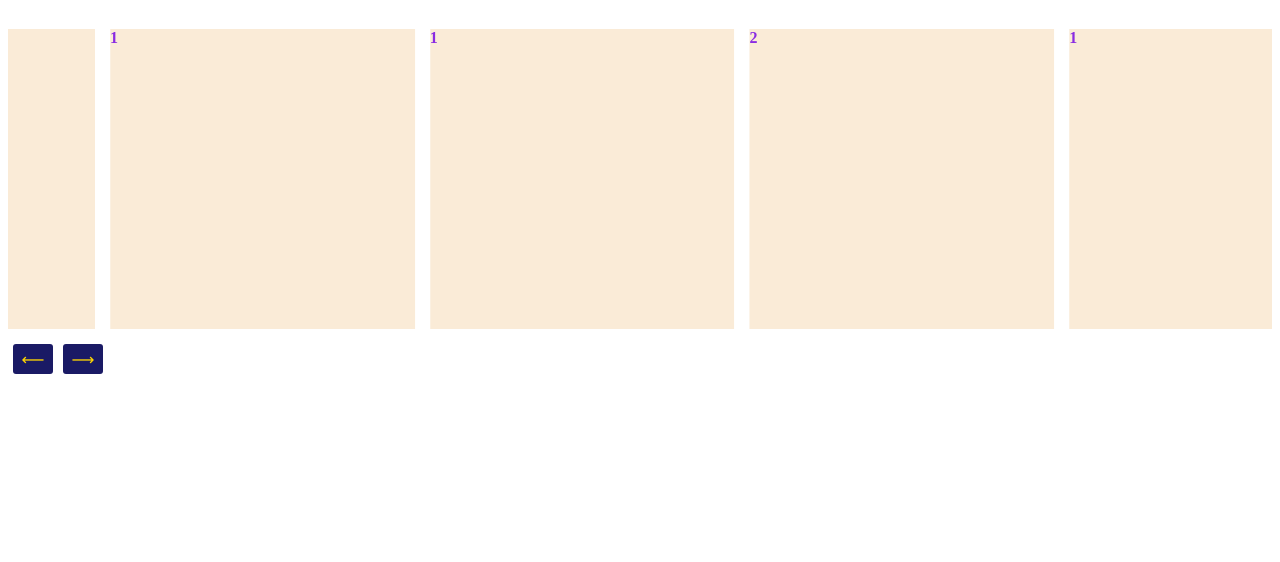
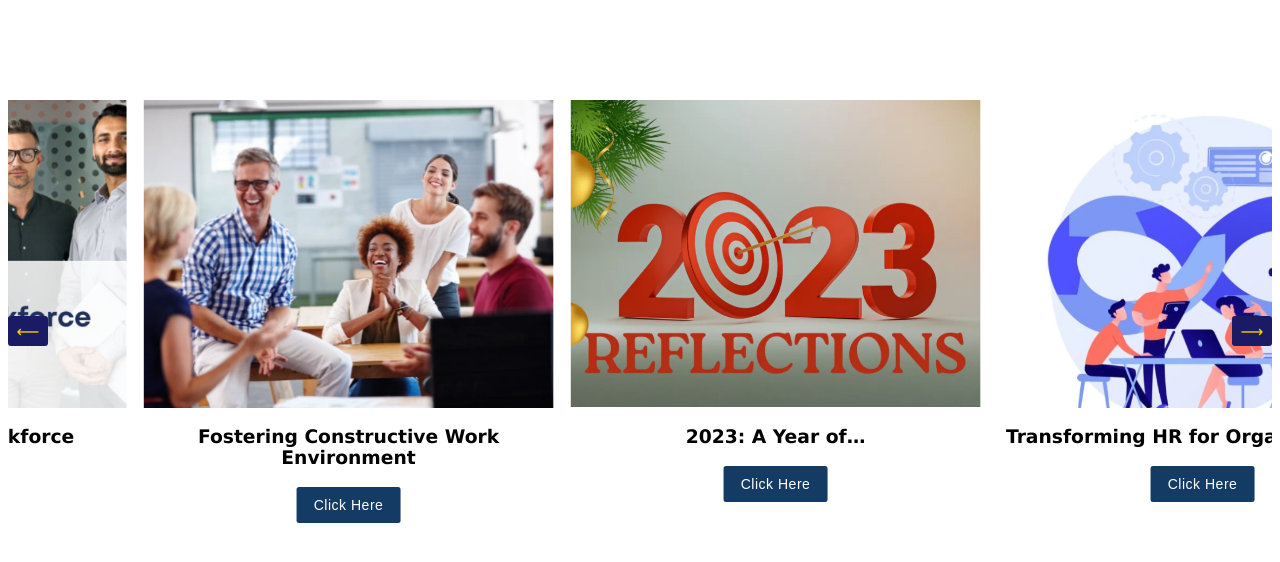
Before and after one commit to sonaligadekar20/owl-carousel, a plain HTML site: page index.html in a window 1280 px wide. Drawn offline with Linux system fonts and the light colour scheme.

Commit message:
added images & text

```diff
--- a/css/style.css
+++ b/css/style.css
@@ -1,8 +1,9 @@
 .carouse-item{
-    background-color:antiquewhite;
-    color:blueviolet;
-    height: 300px;
-
+    /* background-color:antiquewhite; */
+    color:#020101;
+    font-family:'Lucida Sans', 'Lucida Sans Regular', 'Lucida Grande', 'Lucida Sans Unicode', Geneva, Verdana, sans-serif;
+    text-align: center;
+    /* height: 300px; */
 
 }
 .carousel .owl-next,
@@ -11,7 +12,34 @@
     color:gold !important;
     height: 30px;
     width: 40px;
+    position: absolute;
+    top: 50%;
 }
-.carousel .owl-nav{
-    position: absolute;
+.carousel{
+    margin-top: 100px;
 }
+.carousel .owl-next{
+    right: -5px;
+}
+.carousel .owl-prev{
+    left: -5px;
+}
+/* .carouse-text{
+    text-align: center;
+
+} */
+
+.carouse-btn{
+    background-color: #143B64;
+    color:#ffffff;
+    border: none;
+    font-size: 14px;
+    letter-spacing: 0.5px;
+    font-weight: 100;
+    padding: 10px 17px;
+    border-radius: 2.5px;
+    font-family:sans-serif;
+}
+.carouse-btn:hover{
+    background-color:gold;
+}
--- a/index.html
+++ b/index.html
@@ -1,5 +1,6 @@
 <!DOCTYPE html>
 <html lang="en">
+
 <head>
     <meta charset="UTF-8">
     <meta name="viewport" content="width=device-width, initial-scale=1.0">
@@ -11,15 +12,27 @@
     <!-- custom -->
     <link rel="stylesheet" href="css/style.css">
 </head>
+
 <body>
     <div class="owl-carousel owl-theme carousel">
-        <div class="carouse-item"><h4>1</h4></div>
-        <div class="carouse-item"><h4>2</h4></div>
-        <div class="carouse-item"><h4>1</h4></div>
-        <div class="carouse-item"><h4>1</h4></div>
-        <div class="carouse-item"><h4>1</h4></div>
-        <div class="carouse-item"><h4>1</h4></div>
-
+        <div class="carouse-item"><img src="img/Executive-Summary-FoW2024-640x480.png" alt="">
+            <h3 class="carouse-text">The Future Of The Workforce</h3>
+            <button class="carouse-btn">Click Here</button>
+        </div>
+        <div class="carouse-item"><img src="img/Fostering-Constructive-Work-Environments-Through-Team-Coaching-640x480 (1).png" alt="">
+            <h3 class="carouse-text">Fostering Constructive Work Environment</h3>
+            <button class="carouse-btn">Click Here</button></div>
+        <div class="carouse-item"><img src="img/A-Year-Of-Unprecedented-Achievements-758x568.png" alt="">
+            <h3 class="carouse-text">2023: A Year of…</h3>
+            <button class="carouse-btn">Click Here</button> </div>
+        <div class="carouse-item"><img src="img/Transforming-HR-for-Organization-680x510 (1).png" alt="">
+            <h3 class="carouse-text">Transforming HR for Organizational…</h3>
+        <button class="carouse-btn">Click Here</button>
+        </div>
+        <div class="carouse-item"><img src="img/Knowledge-is-the-Past-640x480.png" alt="">
+            <h3 class="carouse-text">Knowledge is the Past</h3>
+        <button class="carouse-btn">Click Here</button>
+        </div>
     </div>
 
 
@@ -36,4 +49,5 @@
 
 
 </body>
+
 </html>
--- a/js/script.js
+++ b/js/script.js
@@ -1,9 +1,9 @@
 $(".carousel").owlCarousel({
     // option:value
     // merge:true
-    margin:15,
+    margin:17,
     autoplay:true,
-    autoplayTimeout:1000,
+    // autoplayTimeout:1000,
     rewind:false,
     loop:true,
     // stagePadding:100,
@@ -18,7 +18,7 @@ $(".carousel").owlCarousel({
             items:2
         },
         800:{
-            items:4,
+            items:3,
         }
     },
 })
```
Also changed, not shown: img/A-Year-Of-Unprecedented-Achievements-758x568.png (added), img/Executive-Summary-FoW2024-640x480.png (added), img/Figure-1.-Multigenerational-Work-Mode-Preferences-1.png (added), img/Fostering-Constructive-Work-Environments-Through-Team-Coaching-640x480 (1).png (added), img/Knowledge-is-the-Past-640x480.png (added), img/Transforming-HR-for-Organization-680x510 (1).png (added).
